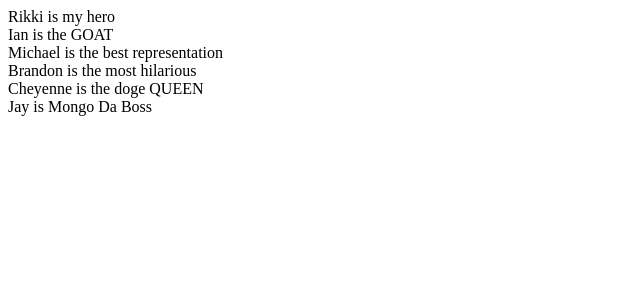
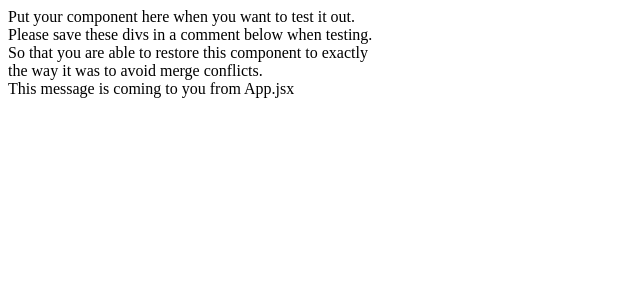
Before and after one commit to rfe-Ride-Share/Hidden-Sand-Village, a React (Create React App) app in the folder client/: page / in a window 1280 px wide. Shown: the top 300 px of the page, without its empty margins (0-640 px from the left). Built offline with nearby package versions, Linux system fonts and the light colour scheme; the HTML template or start-up script is replaced by a standard one.

Commit message:
Changed the app component to have the default putback message

```diff
--- a/client/src/App.jsx
+++ b/client/src/App.jsx
@@ -11,12 +11,11 @@ import TripView from './components/trip-view/trip-view';
 function App() {
   return (
     <div>
-      <AddTripView />
-      <Chat />
-      <DropdownMenu />
-      <ProfileView />
-      <SearchView />
-      <TripView />
+     <div>Put your component here when you want to test it out.</div>
+     <div>Please save these divs in a comment below when testing.</div>
+     <div>So that you are able to restore this component to exactly</div>
+     <div>the way it was to avoid merge conflicts.</div>
+     <div>This message is coming to you from App.jsx</div>
     </div>
   )
 }
```
Also changed, not shown: 1 other file (tests, documents, lock files or other folders).
